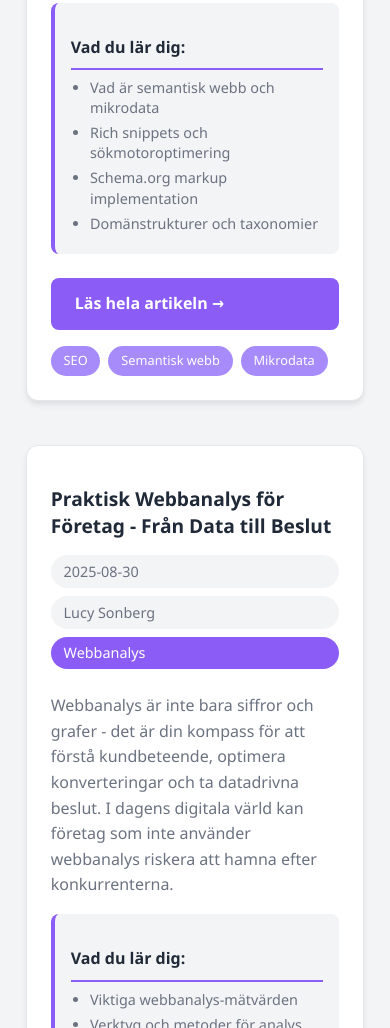
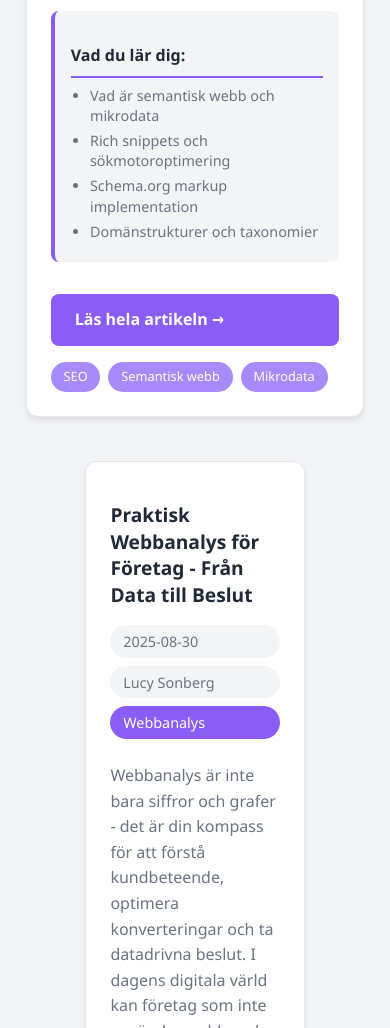
Before and after one commit to LucyVers/MetaSearch-Pro, a website: page frontend/blog.html in a window 390 px wide. Shown: the part 1959-2987 px from the top of the page. Drawn offline with Linux system fonts and the light colour scheme.

Commit message:
Blog-sektion implementerad med 2+1 layout och symmetrisk text-längd

```diff
--- a/frontend/style.css
+++ b/frontend/style.css
@@ -1236,7 +1236,7 @@ h3 {
 
 .blog-grid {
   display: grid;
-  grid-template-columns: repeat(auto-fit, minmax(350px, 1fr));
+  grid-template-columns: repeat(2, 1fr);
   gap: 2rem;
   margin-bottom: 3rem;
 }
@@ -1248,6 +1248,12 @@ h3 {
   box-shadow: 0 4px 6px -1px rgba(0, 0, 0, 0.1);
   transition: all 0.3s ease;
   border: 1px solid var(--border-color);
+}
+
+.blog-article:nth-child(3) {
+  grid-column: 1 / -1;
+  max-width: 50%;
+  margin: 0 auto;
 }
 
 .blog-article:hover {
@@ -1332,6 +1338,7 @@ h3 {
   align-items: center;
   flex-wrap: wrap;
   gap: 1rem;
+  margin-top: 2rem;
 }
 
 .read-more-btn {
@@ -1378,19 +1385,25 @@ h3 {
   color: white;
   padding: 3rem 2rem;
   border-radius: 12px;
-  margin-top: 2rem;
+  margin-top: 4rem;
+  box-shadow: 0 8px 32px rgba(139, 92, 246, 0.3);
+  position: relative;
+  z-index: 1;
 }
 
 .blog-cta h2 {
   font-size: 2rem;
   margin-bottom: 1rem;
   font-weight: 700;
+  text-shadow: 0 2px 4px rgba(0, 0, 0, 0.3);
 }
 
 .blog-cta p {
   font-size: 1.1rem;
   margin-bottom: 2rem;
-  opacity: 0.9;
+  opacity: 1;
+  font-weight: 500;
+  text-shadow: 0 1px 2px rgba(0, 0, 0, 0.2);
 }
 
 .cta-buttons {
@@ -1433,6 +1446,24 @@ h3 {
 }
 
 /* Responsive design för blog */
+@media (max-width: 1400px) {
+  .blog-grid {
+    grid-template-columns: repeat(3, 1fr);
+    gap: 1rem;
+  }
+
+  .blog-article {
+    padding: 1.5rem;
+  }
+}
+
+@media (max-width: 1200px) {
+  .blog-grid {
+    grid-template-columns: repeat(2, 1fr);
+    gap: 1.5rem;
+  }
+}
+
 @media (max-width: 768px) {
   .blog-container {
     padding: 1rem;
```
Also changed, not shown: 1 other file.
